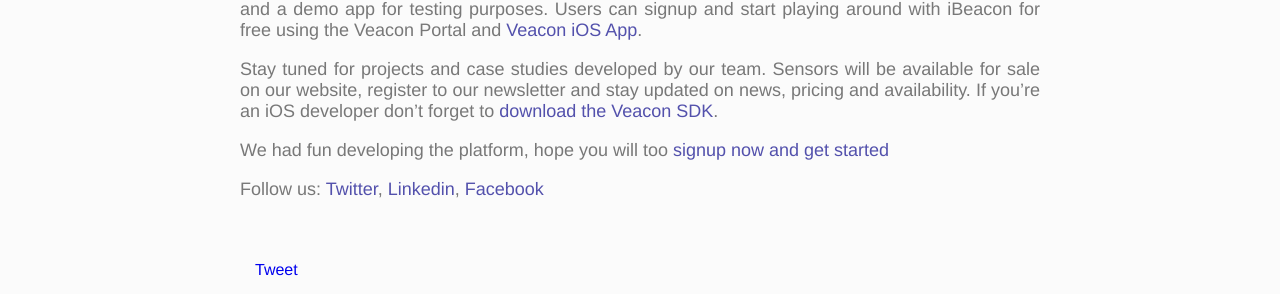
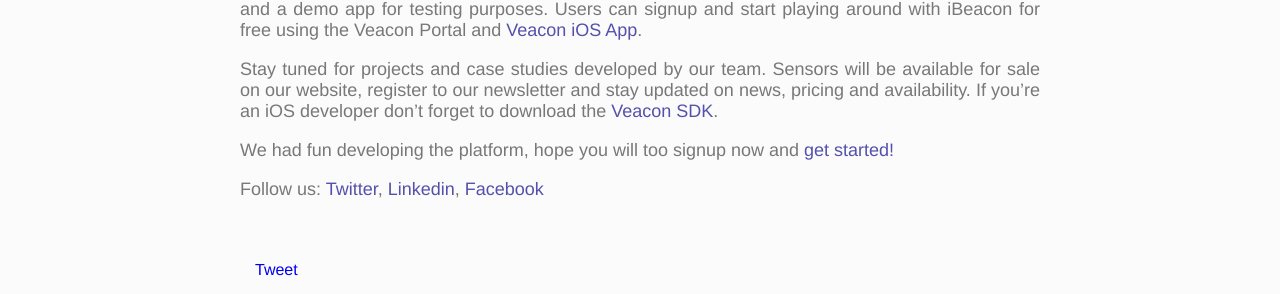
Before and after one commit to Valensas/veacon.com, a Jekyll site: the page built from _posts/2014-09-02-what-is-veacon.md, in a window 1280 px wide and 900 px high, scrolled down 442 px. Shown: the part 201-495 px from the top of the window. Built offline with Jekyll 4.4.1, drawn with Linux system fonts in a browser that asks for light colours; comment, search, counter and statistics services are not loaded.

```diff
--- a/_posts/2014-09-02-what-is-veacon.md
+++ b/_posts/2014-09-02-what-is-veacon.md
@@ -8,8 +8,8 @@ Today we are proud to announce Veacon, a proximity solution which allows mobile
 
 Technically speaking, Veacon is based on the Apple iBeacon micro-location protocol which uses Bluetooth Low Energy to communicate with nearby devices through the help of a Beacon (sensor). Veacon consists of several elements; a physical sensor, a management portal, SDK for developers and a demo app for testing purposes. Users can signup and start playing around with iBeacon for free using the Veacon Portal and [Veacon iOS App](http://appstore.com/veacon){:target="_blank"}.
 
-Stay tuned for projects and case studies developed by our team. Sensors will be available for sale on our website, register to our newsletter and stay updated on news, pricing and availability. If you're an iOS developer don't forget to [download the Veacon SDK](https://github.com/Valensas/VeaconSDK){:target="_blank"}.
+Stay tuned for projects and case studies developed by our team. Sensors will be available for sale on our website, register to our newsletter and stay updated on news, pricing and availability. If you're an iOS developer don't forget to download the [Veacon SDK](https://github.com/Valensas/VeaconSDK){:target="_blank"}.
 
-We had fun developing the platform, hope you will too [signup now and get started](http://portal.veacon.com){:target="_blank"}
+We had fun developing the platform, hope you will too signup now and [get started!](http://portal.veacon.com){:target="_blank"}
 
 Follow us: [Twitter](http://twitter.com/getveacon){:target="_blank"}, [Linkedin](http://linkedin.com/company/veacon){:target="_blank"}, [Facebook](http://www.facebook.com/getveacon){:target="_blank"}
```
